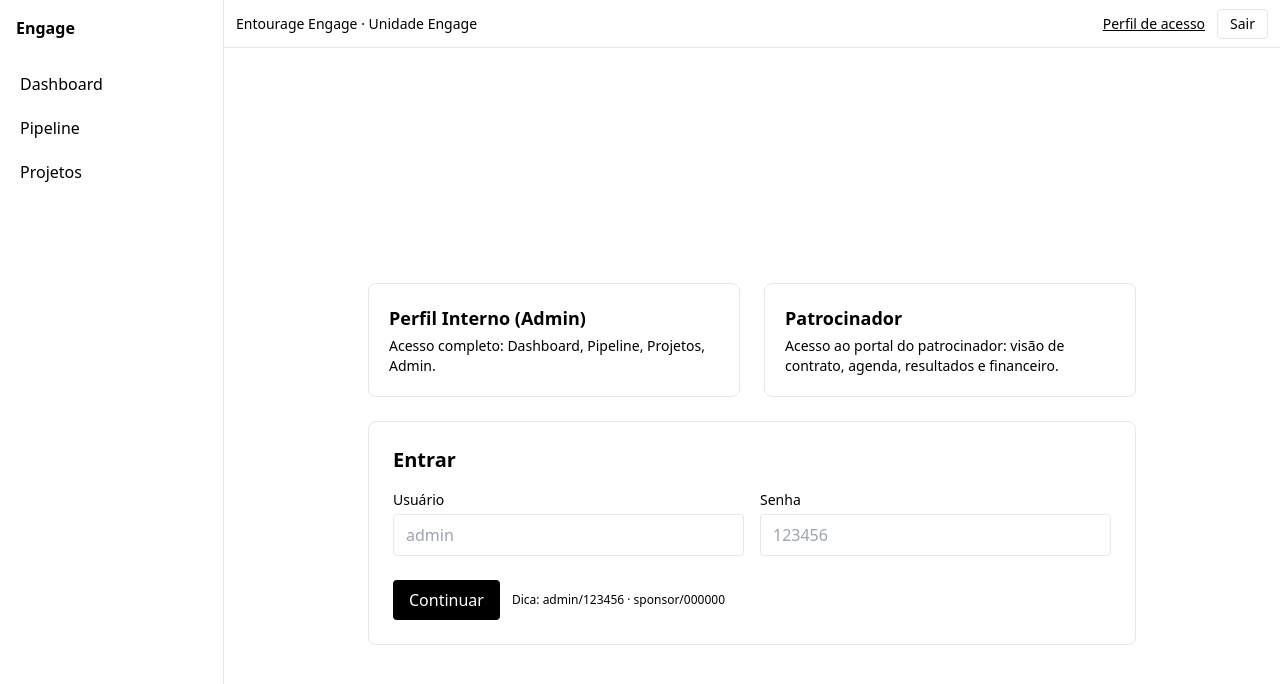
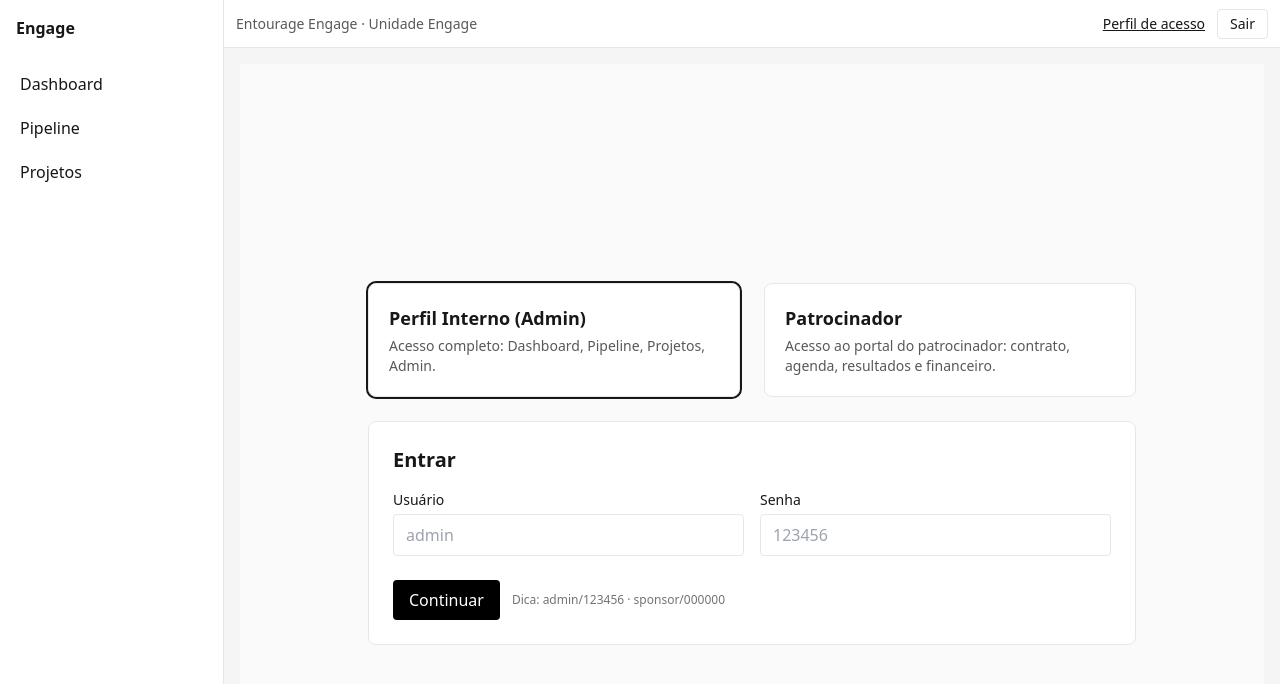
Before and after one commit to jay-psf/jay-psf-engage-dashboard-template, a Next.js app: page /login in a window 1280 px wide. Shown: the top 684 px of the page. Built offline with nearby package versions, Linux system fonts and the light colour scheme.

Commit message:
fix: corrige caminho dos CSS no layout

```diff
--- a/app/layout.tsx
+++ b/app/layout.tsx
@@ -1,4 +1,5 @@
 import "../styles/globals.css";
+import "../styles/tokens.css";
 import type { Metadata } from "next";
 import Sidebar from "@/components/ui/Sidebar";
 import Topbar from "@/components/ui/Topbar";
--- a/app/login/login-form.tsx
+++ b/app/login/login-form.tsx
@@ -35,7 +35,7 @@ export default function LoginForm() {
         >
           <h2 className="text-lg font-semibold mb-1">Patrocinador</h2>
           <p className="text-sm text-neutral-600">
-            Acesso ao portal do patrocinador: visão de contrato, agenda, resultados e financeiro.
+            Acesso ao portal do patrocinador: contrato, agenda, resultados e financeiro.
           </p>
         </section>
 
@@ -48,7 +48,7 @@ export default function LoginForm() {
           <h1 className="text-xl font-semibold mb-4">Entrar</h1>
 
           {err && (
-            <div className="mb-4 text-sm text-danger-700 bg-danger-50 border border-danger-200 rounded p-3">
+            <div className="mb-4 text-sm text-red-700 bg-red-50 border border-red-200 rounded p-3">
               Usuário ou senha inválidos para o perfil selecionado.
             </div>
           )}
@@ -63,6 +63,7 @@ export default function LoginForm() {
                 placeholder={role === "admin" ? "admin" : "sponsor"}
                 className="w-full border rounded px-3 py-2"
                 required
+                autoComplete="username"
               />
             </div>
             <div>
@@ -75,6 +76,7 @@ export default function LoginForm() {
                 placeholder={role === "admin" ? "123456" : "000000"}
                 className="w-full border rounded px-3 py-2"
                 required
+                autoComplete="current-password"
               />
             </div>
 
--- a/tailwind.config.ts
+++ b/tailwind.config.ts
@@ -2,7 +2,7 @@ import type { Config } from 'tailwindcss'
 
 export default {
   darkMode: 'class',
-  content: ['./app/**/*.{ts,tsx}', './components/**/*.{ts,tsx}', './styles/**/*.{css}'],
+  content: ['./app/**/*.{ts,tsx}', './components/**/*.{ts,tsx}', './styles/**/*.css'],
   theme: {
     extend: {
       colors: {
```
